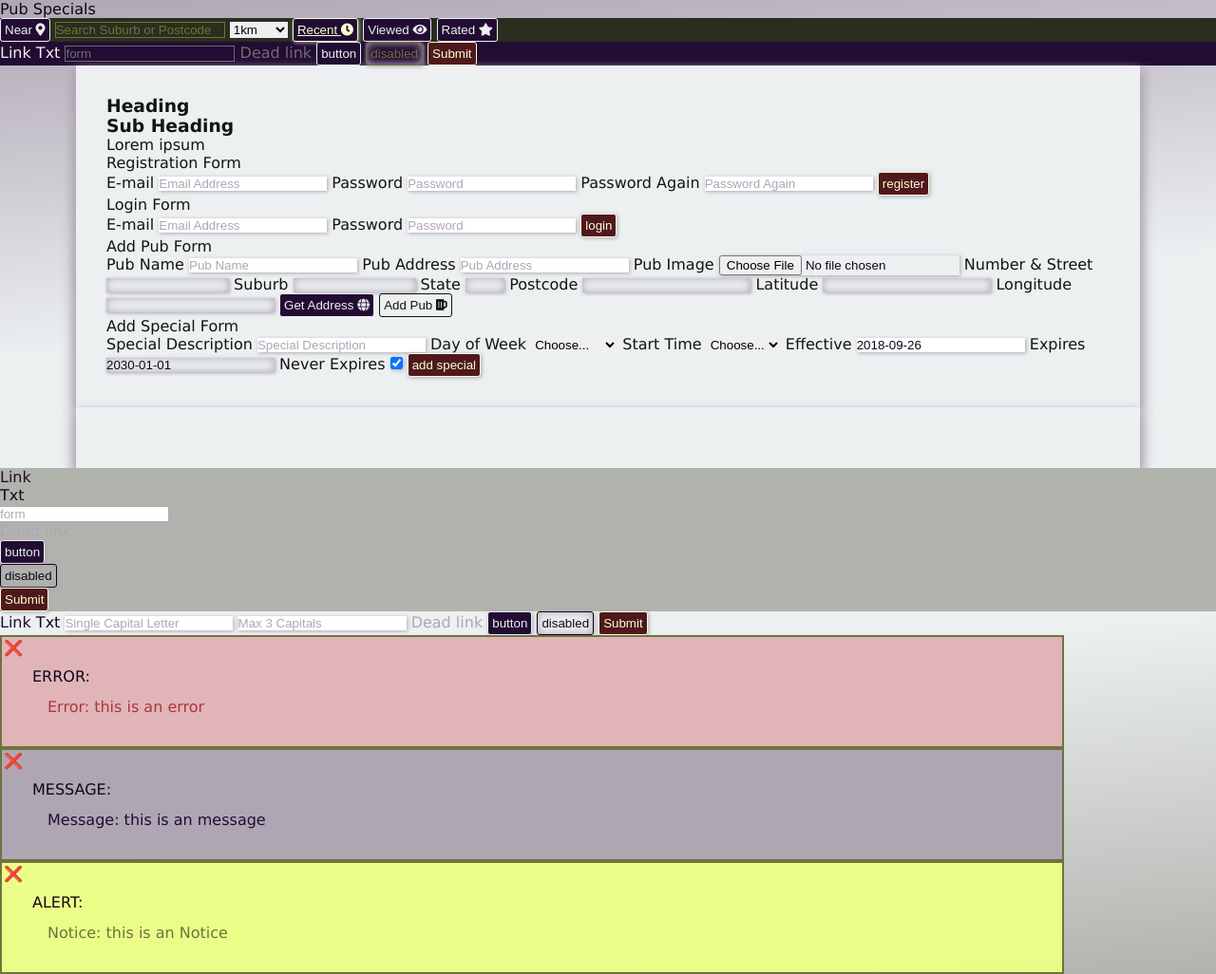
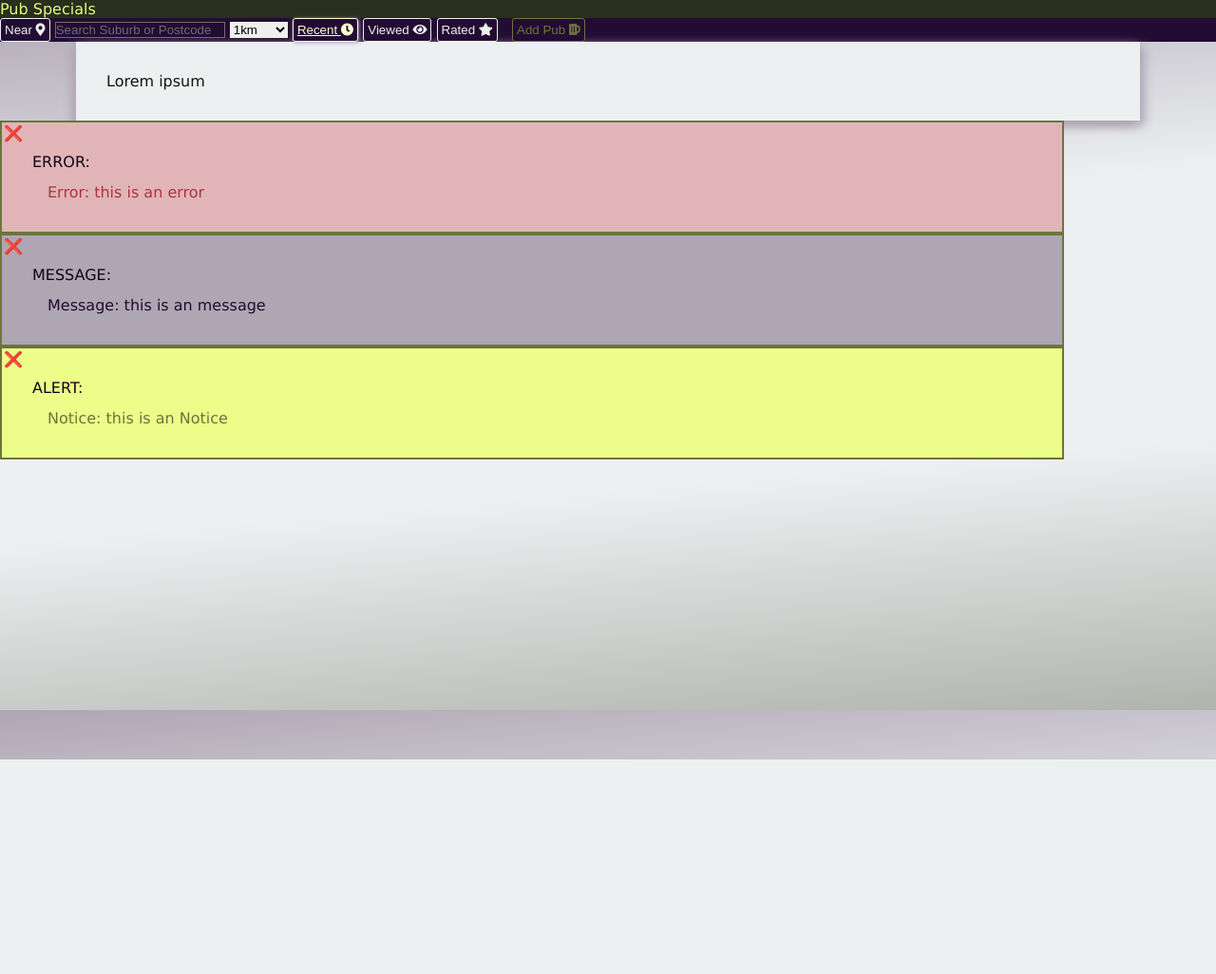
Before and after one commit to jptafe/pubspecials, a PHP site: page / in a window 1280 px wide. Shown: the whole page at 95% size. After the commit the page ends 800 px from the top, so only its background shows below. Run offline with PHP 8.4, Linux system fonts and the light colour scheme; tables that the repository leaves empty or names only in its code hold one stand-in row (values such as "Sample post"); some libraries are stand-ins or nearby versions.

Commit message:
UI fixes

```diff
--- a/app.css
+++ b/app.css
@@ -6,6 +6,16 @@
     box-sizing: border-box;
     transition: all .3s;
 }
+
+
+fieldset {
+    display: none;
+}
+#contentstuff {
+    min-height: 44em;
+}
+
+
 :root {
     font-family: Verdana, Geneva, Tahoma, sans-serif;
     font-weight: 400;
--- a/app.js
+++ b/app.js
@@ -548,20 +548,17 @@ function AJAXpubsWithGPS() {
                                                               .replace(/{{spec_title}}/g, data[key].specials[special]['special_text'])
                                                               .replace(/{{tod}}/g, data[key].specials[special]['time_of_day'])
                                                               .replace(/{{pubid}}/g, data[key]['id']);
-                                if(typeof special.comments !== 'undefined') {
-                                    for(var comment in special.comments) {
-                                        pubHtml += '<p>A Comment is HERE</p>';
+                                console.log(data[key].specials[special].comments);
+                                if(typeof data[key].specials[special].comments !== 'undefined') {
+                                    for(var comment in data[key].specials[special].comments) {
+                                        pubHtml += secialCommentTemplateHTML.replace(/{{msg}}/g, data[key].specials[special].comments[comment].comment);
                                     }
-                                } else {
-                                    pubHtml += '<p>No Comments</p>';
                                 }
+                                pubHtml +=  document.getElementById('template-special-footer').innerHTML;
                             }
-                        } else {
-                            pubHtml += '<p>No Specials</p>';
                         }
-                        // close off special HTML (or put start/end specials somewhere else)
+                        pubHtml +=  document.getElementById('template-pub-footer').innerHTML;
                     }
-                    pubHtml +=  document.getElementById('template-pub-footer').innerHTML;
                     document.getElementById("publist").innerHTML = pubHtml;
 
                     for(var key in data) {
@@ -645,11 +642,13 @@ document.getElementById('specialbegins').value = new Date().toISOString().substr
     //FB.AppEvents.logPageView();
 
     FB.getLoginStatus(function(response) {
+        console.log(response);
         if(response.status == 'not_authorized') {
             sessionStorage.setItem('authenticated', 'false');
         }
         if(response.status == 'connected') {
             sessionStorage.setItem('authenticated', response.authResponse.userID);
+            document.getElementById('FBButton').style.display = 'none';
         }
     });
   };
--- a/index.html
+++ b/index.html
@@ -25,11 +25,11 @@
     <script src="app.js" defer></script>
 </head>
 <body>
-    <input type="checkbox" id="hamburgercheck">
-    <label for="hamburgercheck">&#9776;</label>
-    <div>Pub Specials</div>
     <nav>
         <header>
+            <div>Pub Specials</div>
+        </header>
+        <footer>
             <button id="suburbgps" name="suburbgps">
                 Near <i class="fas fa-map-marker-alt"></i>
             </button>
@@ -57,28 +57,27 @@
             <button name="suburbpost_popular" id="suburbpost_popular">
                 Rated <i class="fas fa-star"></i>
             </button>
-        </header>
-        <footer>
-            <ul>
-                <li><a href="#">Link</a></li>
-                <li>Txt</li>
-                <li><input type="text" placeholder="form" pattern="[A-Z]"></li>
-                <li><span>Dead link</span></li>
-                <li><input type="button" value="button"></li>
-                <li><input type="button" value="disabled" disabled></li>
-                <li><input type="submit" value="Submit"></li>
-            </ul>
+            &nbsp;
+            <button name="addpub_button" id="addpub_button" disabled>
+                Add Pub <i class="fas fa-beer"></i>
+            </button>
+            &nbsp;
+            <span id="FBbutton">
+                <fb:login-button
+                    scope="public_profile,email"
+                    onlogin="checkLoginState();">
+                </fb:login-button>
+            </span>
         </footer>
     </nav>
     <article id="contentstuff">
         <section>
-            <h1>Heading</h1>
-            <h3>Sub Heading</h3>
-            <!--
-            <input type="checkbox" class="favourite" id="favourite" style="display: none;">
-            <label for="favourite"><i id="favouriteicon" class="far fa-thumbs-up"></i></label>
--->
             <p id="publist">Lorem ipsum</p>
+        </section>
+    <footer>
+        <!-- About, Bug Reporting, contact form -->
+    </footer>
+    <aside>
         <fieldset>
             <legend>Registration Form</legend>
             <form action="#" method="POST" novalidate>
@@ -124,12 +123,10 @@
                 <label>Longitude</label>
                 <input type="number" name="publong" id="publong" size="7" maxlength="8" disabled>
                 <!-- <input type="button" name="find_pub_gps" id="pubgps" value="Get Address from GPS"> -->
-
                 <button onclick="return false" name="find_pub_gps" id="pubgps">
                     Get Address <i class="fas fa-globe"></i>
                 </button>
-
-                    <button onclick="this.form.submit()" name="addpub_button" id="addpub_button" disabled>
+                <button name="addpub_button" id="addpub_button" disabled>
                     Add Pub <i class="fas fa-beer"></i>
                 </button>
             </form>
@@ -176,38 +173,22 @@
                 <input type="text" name="specialexpires" id="specialexpires" value="2030-01-01" placeholder="Special Expires" required disabled>
                 <label>Never Expires</label>
                 <input type="checkbox" name="specialneverexpires" id="specialneverexpires" checked>
-
                 <input type="submit" name="add_special" value="add special">
             </form>
         </fieldset>
-        </section>
-    <section>
-    </section>
-    <footer>
-        <fb:login-button
-            scope="public_profile,email"
-            onlogin="checkLoginState();">
-        </fb:login-button>
-        <ul>
-            <li><a href="#">Link</a></li>
-            <li>Txt</li>
-            <li><input type="text" pattern="[A-Z]" placeholder="form"></li>
-            <li><span>Dead link</span></li>
-            <li><input type="button" value="button"></li>
-            <li><input type="button" value="disabled" disabled></li>
-            <li><input type="submit" value="Submit"></li>
-        </ul>
-    </footer>
-        <form method="POST" action="#" novalidate>
-            <a href="#">Link</a>
-            Txt
-            <input name="single_letter" type="text" pattern="[A-Z]" title="Please enter a Single Capital Letter" placeholder="Single Capital Letter" required>
-            <input name="three_letters" type="text" pattern="[A-Z]{1,3}" title="You must enter 1-3 Capital Letters" placeholder="Max 3 Capitals" required>
-            <span>Dead link</span>
-            <input type="button" value="button">
-            <input type="button" value="disabled" disabled>
-            <input type="submit" value="Submit">
+        <fieldset>
+            <legend>Add Comment</legend>
+            <form action="#" method="POST" novalidate>
+                <label>comments</label>
+                <input type="hidden" name="specialid" value="{{id}}">
+                <input type="hidden" name="pubid" value="{{pubid}}">
+                <input type="text" onkeyup="if(this.value.length>3){this.nextElementSibling.removeAttribute('disabled');}else{this.nextElementSibling.setAttribute('disabled', '');}" class="commentonspecial" name="commentonspecial" id="commentonspecial{{id}}" placeholder="comments disabled" disabled>
+                <button onclick="this.form.submit()" name="addspecialcomment_button" id="addspecialcomment_button{{id}}" value="{{id}},{{pubid}}" disabled>
+                    Add Comment <i class="fas fa-comments"></i>
+                </button>
             </form>
+        </fieldset>
+    </aside>
     <div class="alert">
         <aside class="close_icon">&#10060;</aside>
         <figcaption>ERROR:</figcaption>
@@ -235,12 +216,13 @@
         </header>
         <p><a href="#">{{addr}}</a></p>
         <p>{{desc}}</p>
+        <section>
             <button onclick="FORMaddSpecial({{id}})" name="addspecial_button" id="addspecial_button" disabled>
                 Add new Special for <b>{{name}}</b> <i class="fas fa-ticket-alt"></i>
             </button>
 </script>
 <script id="template-special" type="text/template">
-        <section>
+            <div>
                 <input onChange="upThumb({{id}})" type="checkbox" class="makefavourite" id="makefavourite{{id}}" disabled>
                 <label for="makefavourite{{id}}"></label>
                 <span id="allthumbsup{{id}}">{{up}}</span>
@@ -248,31 +230,23 @@
                 <span id="allthumbsdown{{id}}">{{down}}</span>
                 <input onChange="downThumb({{id}})" type="checkbox" class="unfavourite" id="unfavourite{{id}}" disabled>
                 <label for="unfavourite{{id}}"></label>
+            </div>
             <p>{{spec_title}}</p>
             <p>{{tod}}</p>
-
-            <!-- Comments inside another loop of JS -->
-            <div id="commentsonspecials{{id}}"></div>
-            <fieldset>
-                <legend>Add Comment</legend>
-                <form action="#" method="POST" novalidate>
-                    <label>comments</label>
-                    <input type="hidden" name="specialid" value="{{id}}">
-                    <input type="hidden" name="pubid" value="{{pubid}}">
-                    <input type="text" onkeyup="if(this.value.length>3){this.nextElementSibling.removeAttribute('disabled');}else{this.nextElementSibling.setAttribute('disabled', '');}" class="commentonspecial" name="commentonspecial" id="commentonspecial{{id}}" placeholder="comments disabled" disabled>
-                    <button onclick="this.form.submit()" name="addspecialcomment_button" id="addspecialcomment_button{{id}}" value="{{id}},{{pubid}}" disabled>
-                        Add Comment <i class="fas fa-comments"></i>
+            <section>
+                <button onclick="FORMAddComment({{id}},{{pubid}})" name="addspecialcomment_button" id="addspecialcomment_button{{id}}" value="{{id}},{{pubid}}" disabled>
+                    Add New Comment <i class="fas fa-comments"></i>
                 </button>
-                </form>
-            </fieldset>
-        </section>
 </script>
 <script id="template-special-comments" type="text/template">
-        <section>
-
+    <p>{{msg}}</p>
+</script>
+<script id="template-special-footer" type="text/template">
     </section>
 </script>
 <script id="template-pub-footer" type="text/template">
+
+        </section>
         <footer>
 
         </footer>
```
Also changed, not shown: other parts of app.css (+1 -39 lines). Lines whose indentation alone changed are shown as unchanged.
